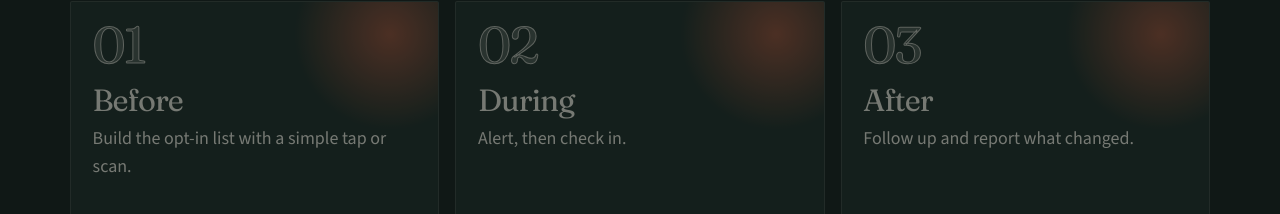
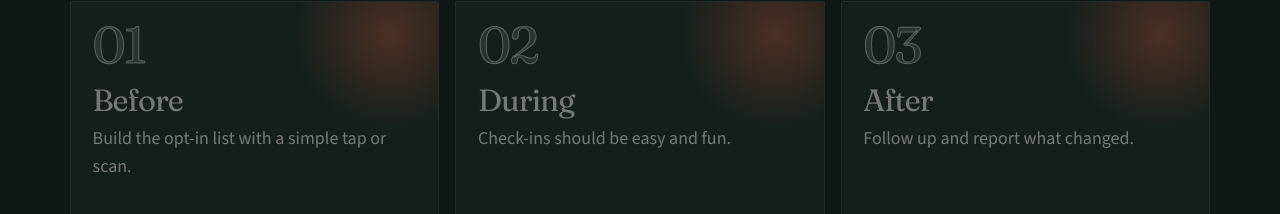
Before and after one commit to hopeonesource/hope1source.org, a React (Vite) app in the folder preview-v4/: page /readiness in a window 1280 px wide. Shown: the part 712-926 px from the top of the page. Built offline with nearby package versions, Linux system fonts and the light colour scheme.

Commit message:
Refine readiness check-in step

```diff
--- a/preview-v4/src/pages/Readiness.jsx
+++ b/preview-v4/src/pages/Readiness.jsx
@@ -53,7 +53,7 @@ export default function Readiness() {
                 02
               </span>
               <h3>During</h3>
-              <p>Alert, then check in.</p>
+              <p>Check-ins should be easy and fun.</p>
             </article>
             <article className="door">
               <span className="door-index" aria-hidden="true">
```
Also changed, not shown: 1 other file (tests, documents, lock files or other folders).
